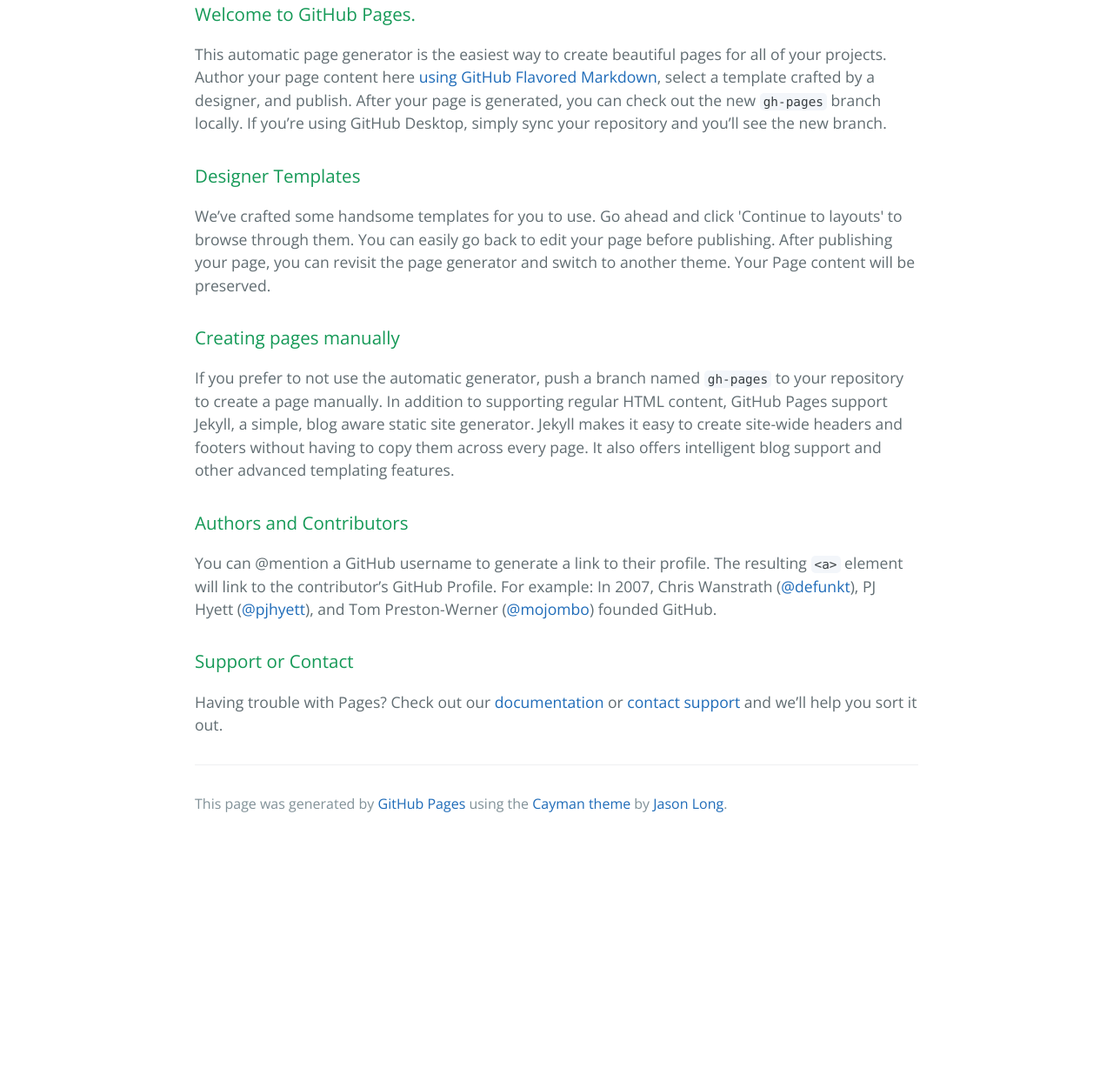
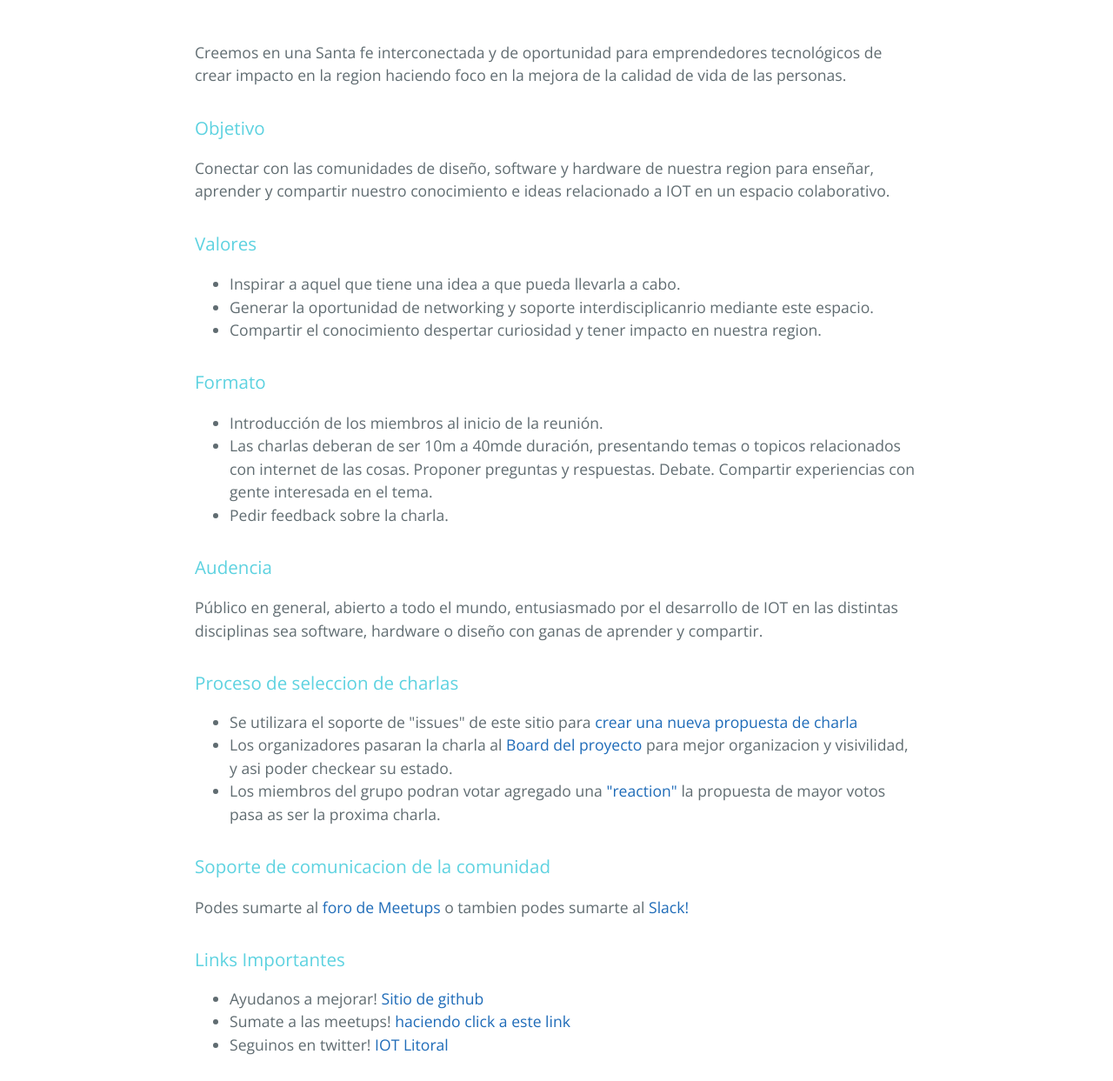
Before and after one commit to iot-litoral/iot-litoral.github.io, a plain HTML site: page index.html in a window 1280 px wide. Shown: the part 348-1591 px from the top of the page at 87% size. Before the commit the page ends 1316 px from the top, so only its background shows below. Drawn offline with nearby package versions, Linux system fonts and the light colour scheme; a script that the page names is missing.

Commit message:
updated site

```diff
--- a/stylesheets/stylesheet.css
+++ b/assets/stylesheets/stylesheet.css
@@ -56,8 +56,12 @@ a {
 .page-header {
   color: #fff;
   text-align: center;
+  height: 250px;
   background-color: #159957;
-  background-image: linear-gradient(120deg, #155799, #159957); }
+  background-image: url("../img/iot-banner-01-01.jpg");
+
+  background-size: contain;
+; }
 
 @media screen and (min-width: 64em) {
   .page-header {
@@ -108,11 +112,18 @@ a {
   margin-top: 0; }
 .main-content img {
   max-width: 100%; }
-.main-content h1, .main-content h2, .main-content h3, .main-content h4, .main-content h5, .main-content h6 {
+.main-content h1{
   margin-top: 2rem;
   margin-bottom: 1rem;
   font-weight: normal;
-  color: #159957; }
+  color: #d35e60;
+  text-align: center;
+}
+.main-content h2, .main-content h3, .main-content h4, .main-content h5, .main-content h6 {
+  margin-top: 2rem;
+  margin-bottom: 1rem;
+  font-weight: normal;
+  color: #5dd2e0; }
 .main-content p {
   margin-bottom: 1em; }
 .main-content code {
--- a/index.html
+++ b/index.html
@@ -4,50 +4,145 @@
     <meta charset="UTF-8">
     <title>Iot-litoral.GitHub.io by iot-litoral</title>
     <meta name="viewport" content="width=device-width, initial-scale=1">
-    <link rel="stylesheet" type="text/css" href="stylesheets/normalize.css" media="screen">
+    <link rel="stylesheet" type="text/css" href="assets/stylesheets/normalize.css" media="screen">
     <link href='https://fonts.googleapis.com/css?family=Open+Sans:400,700' rel='stylesheet' type='text/css'>
-    <link rel="stylesheet" type="text/css" href="stylesheets/stylesheet.css" media="screen">
-    <link rel="stylesheet" type="text/css" href="stylesheets/github-light.css" media="screen">
+    <link rel="stylesheet" type="text/css" href="assets/stylesheets/stylesheet.css" media="screen">
+    <link rel="stylesheet" type="text/css" href="assets/stylesheets/github-light.css" media="screen">
 </head>
 <body>
-    <section class="page-header">
-      <h1 class="project-name">Iot-litoral.GitHub.io</h1>
-      <h2 class="project-tagline">web site </h2>
-    </section>
+<section class="page-header"></section>
 
 <section class="main-content">
-      <h3>
-<a id="welcome-to-github-pages" class="anchor" href="#welcome-to-github-pages" aria-hidden="true"><span aria-hidden="true" class="octicon octicon-link"></span></a>Welcome to GitHub Pages.</h3>
-
-<p>This automatic page generator is the easiest way to create beautiful pages for all of your projects. Author your page content here <a href="https://guides.github.com/features/mastering-markdown/">using GitHub Flavored Markdown</a>, select a template crafted by a designer, and publish. After your page is generated, you can check out the new <code>gh-pages</code> branch locally. If you’re using GitHub Desktop, simply sync your repository and you’ll see the new branch.</p>
+    <h1>
+        <a id="welcome-to-github-pages" class="anchor" href="#welcome-to-github-pages" aria-hidden="true"><span
+                aria-hidden="true" class="octicon octicon-link"></span>
+        </a>Bienvenido a IOT Litoral
+    </h1>
+</br>
+    <p>Creemos en una Santa fe interconectada y de oportunidad para emprendedores tecnológicos
+        de crear impacto en la region haciendo foco en la mejora de la calidad de vida de las personas.
+    </p>
 
     <h3>
-<a id="designer-templates" class="anchor" href="#designer-templates" aria-hidden="true"><span aria-hidden="true" class="octicon octicon-link"></span></a>Designer Templates</h3>
-
-<p>We’ve crafted some handsome templates for you to use. Go ahead and click 'Continue to layouts' to browse through them. You can easily go back to edit your page before publishing. After publishing your page, you can revisit the page generator and switch to another theme. Your Page content will be preserved.</p>
+        <a id="designer-templates" class="anchor" href="#designer-templates" aria-hidden="true">
+            <span aria-hidden="true" class="octicon octicon-link"></span>
+        </a>Objetivo
+    </h3>
+    <p>
+        Conectar con las comunidades de diseño, software y hardware de nuestra region para enseñar, aprender
+        y compartir nuestro conocimiento e ideas relacionado a IOT en un espacio colaborativo.
+    </p>
 
     <h3>
-<a id="creating-pages-manually" class="anchor" href="#creating-pages-manually" aria-hidden="true"><span aria-hidden="true" class="octicon octicon-link"></span></a>Creating pages manually</h3>
-
-<p>If you prefer to not use the automatic generator, push a branch named <code>gh-pages</code> to your repository to create a page manually. In addition to supporting regular HTML content, GitHub Pages support Jekyll, a simple, blog aware static site generator. Jekyll makes it easy to create site-wide headers and footers without having to copy them across every page. It also offers intelligent blog support and other advanced templating features.</p>
+        <a id="valores" class="anchor" href="#valores" aria-hidden="true"><span
+                aria-hidden="true" class="octicon octicon-link"></span></a>Valores
+    </h3>
+    <p>
+        <ul>
+            <li>
+                Inspirar a aquel que tiene una idea a que pueda llevarla a cabo.
+            </li>
+            <li>
+                Generar la oportunidad de networking y soporte interdisciplicanrio mediante este espacio.
+            </li>
+            <li>
+                Compartir el conocimiento despertar curiosidad y tener impacto en nuestra region.
+            </li>
+        </ul>
+    </p>
 
     <h3>
-<a id="authors-and-contributors" class="anchor" href="#authors-and-contributors" aria-hidden="true"><span aria-hidden="true" class="octicon octicon-link"></span></a>Authors and Contributors</h3>
-
-<p>You can @mention a GitHub username to generate a link to their profile. The resulting <code>&lt;a&gt;</code> element will link to the contributor’s GitHub Profile. For example: In 2007, Chris Wanstrath (<a href="https://github.com/defunkt" class="user-mention">@defunkt</a>), PJ Hyett (<a href="https://github.com/pjhyett" class="user-mention">@pjhyett</a>), and Tom Preston-Werner (<a href="https://github.com/mojombo" class="user-mention">@mojombo</a>) founded GitHub.</p>
+        <a id="formato" class="anchor" href="#formato" aria-hidden="true"><span
+                aria-hidden="true" class="octicon octicon-link"></span>
+        </a>Formato
+    </h3>
+    <p>
+    <ul>
+        <li>
+            Introducción de los miembros al inicio de la reunión.
+        </li>
+        <li>
+            Las charlas deberan de ser 10m a 40mde duración, presentando temas o topicos relacionados con internet de las cosas.
+            Proponer preguntas y respuestas. Debate.
+            Compartir experiencias con gente interesada en el tema.
+        </li>
+        <li>
+            Pedir feedback sobre la charla.
+        </li>
+    </ul>
+    </p>
 
     <h3>
-<a id="support-or-contact" class="anchor" href="#support-or-contact" aria-hidden="true"><span aria-hidden="true" class="octicon octicon-link"></span></a>Support or Contact</h3>
+        <a id="audencia" class="anchor" href="#audencia" aria-hidden="true"><span
+                aria-hidden="true" class="octicon octicon-link"></span>
+        </a>Audencia
+    </h3>
+    <p>
+        Público en general, abierto a todo el mundo, entusiasmado por el desarrollo de IOT en las distintas disciplinas sea
+        software, hardware o diseño con ganas de aprender y compartir.
+    </p>
 
-<p>Having trouble with Pages? Check out our <a href="https://help.github.com/pages">documentation</a> or <a href="https://github.com/contact">contact support</a> and we’ll help you sort it out.</p>
+    <h3>
+        <a id="audencia" class="anchor" href="#audencia" aria-hidden="true"><span
+                aria-hidden="true" class="octicon octicon-link"></span>
+        </a>Proceso de seleccion de charlas
+    </h3>
+    <ul>
+        <li>
+            Se utilizara el soporte de "issues" de este sitio para <a href="https://github.com/iot-litoral/iot-litoral.github.io/issues/new">
+            crear una nueva propuesta de charla </a>
+        </li>
+        <li>
+           Los organizadores pasaran la charla al <a href="https://github.com/iot-litoral/iot-litoral.github.io/projects/1">
+            Board del proyecto </a> para mejor organizacion y visivilidad, y asi poder checkear su estado.
+        </li>
+        <li>
+            Los miembros del grupo podran votar agregado una <a href="https://github.com/blog/2119-add-reactions-to-pull-requests-issues-and-comments">"reaction"</a> la propuesta de mayor votos pasa
+            as ser la proxima charla.
+        </li>
+    </ul>
+
+    <h3>
+        <a id="audencia" class="anchor" href="#audencia" aria-hidden="true"><span
+                aria-hidden="true" class="octicon octicon-link"></span>
+        </a>Soporte de comunicacion de la comunidad
+    </h3>
+    <p>
+        Podes sumarte al <a href="https://www.meetup.com/es-ES/IOT-Litoral/messages/boards/"> foro de Meetups </a>  o tambien podes sumarte al <a href="https://iotlitoral.herokuapp.com/"> Slack! </a>
+    </p>
+
+    <h3>
+        <a id="audencia" class="anchor" href="#audencia" aria-hidden="true"><span
+                aria-hidden="true" class="octicon octicon-link"></span>
+        </a>Links Importantes
+    </h3>
+    <ul>
+        <li>
+            Ayudanos a mejorar! <a href="https://github.com/iot-litoral/iot-litoral.github.io">Sitio de github</a>
+        </li>
+        <li>
+            Sumate a las meetups! <a href="https://www.meetup.com/es-ES/IOT-Litoral/">haciendo click a este link</a>
+        </li>
+        <li>
+           Seguinos en twitter! <a href="https://twitter.com/IOT_Litoral">IOT Litoral</a>
+        </li>
+    </ul>
+
+
 
     <footer class="site-footer">
 
-        <span class="site-footer-credits">This page was generated by <a href="https://pages.github.com">GitHub Pages</a> using the <a href="https://github.com/jasonlong/cayman-theme">Cayman theme</a> by <a href="https://twitter.com/jasonlong">Jason Long</a>.</span>
+        <span class="site-footer-credits">This page was generated by <a href="https://pages.github.com">GitHub Pages</a> using the <a
+                href="https://github.com/jasonlong/cayman-theme">Cayman theme</a> by <a
+                href="https://twitter.com/jasonlong">Jason Long</a>.</span>
     </footer>
 
 </section>
-
+<script>
+    (function (w,i,d,g,e,t,s) {w[d] = w[d]||[];t= i.createElement(g);
+        t.async=1;t.src=e;s=i.getElementsByTagName(g)[0];s.parentNode.insertBefore(t, s);
+    })(window, document, '_gscq','script','//widgets.getsitecontrol.com/54724/script.js');
+</script>
 
 </body>
 </html>
```
Also changed, not shown: assets/img/iot-banner-01-01.jpg (added), assets/stylesheets/github-light.css (renamed from stylesheets/github-light.css), assets/stylesheets/normalize.css (renamed from stylesheets/normalize.css), 2 other files. Lines whose indentation alone changed are shown as unchanged.
